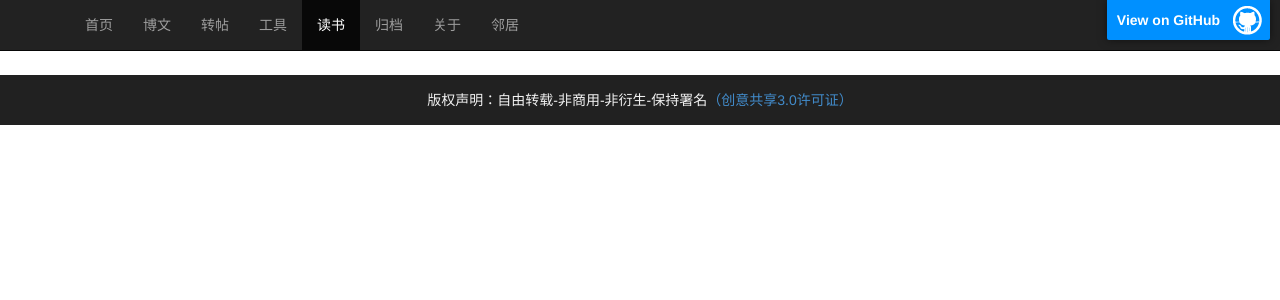
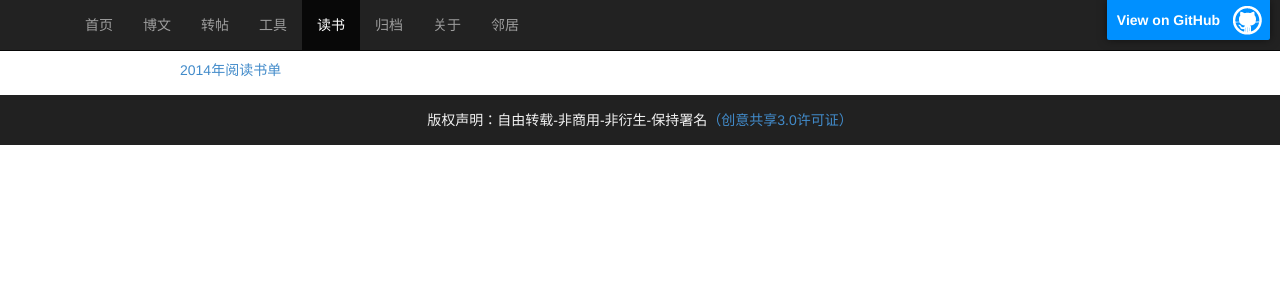
Before and after one commit to sheleng/sheleng.github.io, a Jekyll site: the page built from pages/books.html, in a window 1280 px wide. Shown: the top 300 px of the page. Built offline with Jekyll 4.4.1, drawn with Linux system fonts in a browser that asks for light colours.

Commit message:
修改页面的遍历方式

```diff
--- a/pages/books.html
+++ b/pages/books.html
@@ -5,11 +5,9 @@
 ---
 
 <div>
-  {% for category in site.categories %}
-    {% if category[0] == 'books' %}
-      {% for post in category[1] %}
-        <a href="{{ post.url}}">{{ post.title }}</a>
-      {% endfor %}
+  {% for post in site.posts %}
+	{% if post.category == 'books' %}
+      <a href="{{ post.url}}">{{ post.title }}</a>
     {% endif %}
   {% endfor %}
 </div>
--- a/pages/tools.html
+++ b/pages/tools.html
@@ -5,9 +5,8 @@
 ---
 
 <ul>
-  {% for category in site.categories %}
-    {% if category[0] == 'tools' %}
-      {% for post in category[1] %}
+  {% for post in site.posts %}
+	{% if post.category == 'tools' %}
       	<li class="post_list">
       	  <h3><a href="{{ post.url }}">{{ post.title }}</a></h3>
       	  <div>
@@ -19,7 +18,6 @@
           	{{ post.year-month }}
           </span>
       	</li>
-      {% endfor %}
     {% endif %}
   {% endfor %}
 </ul>
```
Also changed, not shown: _posts/books/2014-01-01-book-list-2014.md (+1 -1 lines).
